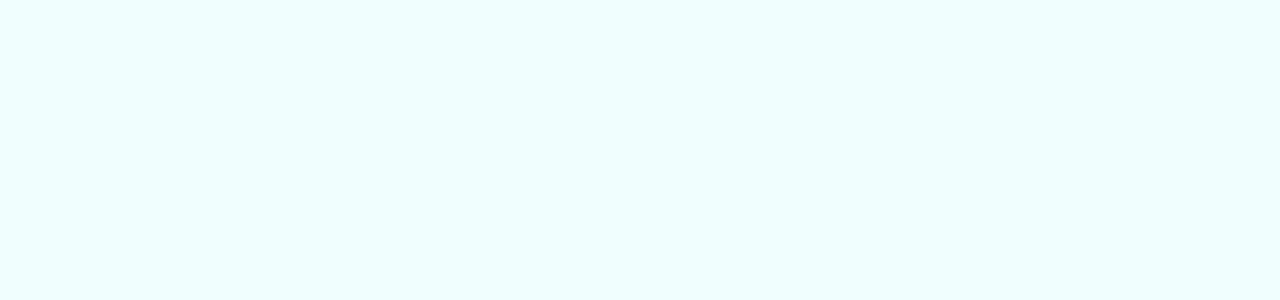
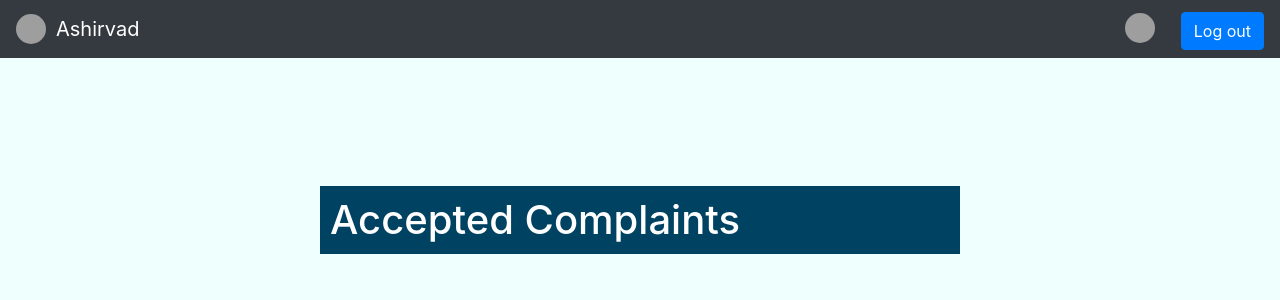
Before and after one commit to Amar-Pratap-Singh/AshirvadProject, a React (Create React App) app in the folder Frontend/: page /view-accepted-complaints in a window 1280 px wide. Before the commit this address had no page. Shown: the top 300 px of the page. Built offline with nearby package versions, Linux system fonts and the light colour scheme; grey boxes are pictures that could not be loaded.

Commit message:
Add files via upload

```diff
--- a/Frontend/src/App.js
+++ b/Frontend/src/App.js
@@ -9,6 +9,7 @@ import ManagerDashboard from './Manager/dashboard';
 import HomeScreenPage from './homeScreen';
 import ViewComplaintHistory from './Customer/complaintHistory';
 import MyComplaints from './Plumber/myComplaints';
+import AcceptedComplaints from './Plumber/acceptedComplaints';
 import { Routes, Route, useNavigate } from 'react-router-dom';
 import { useState } from 'react';
 
@@ -24,6 +25,10 @@ function App(props) {
   const [userComplaintsHistory, setUserComplaintsHistory] = useState([]);
   const [plumberAssignedComplaints, setPlumberAssignedComplaints] = useState([]);
   const [plumberAssignedComplaintIDs, setPlumberAssignedComplaintsIDs] = useState([]);
+
+  const [plumberAcceptedComplaints, setPlumberAcceptedComplaints] = useState([]);
+  const [plumberAccepteddComplaintIDs, setPlumberAcceptedComplaintsIDs] = useState([]);
+
   const [customerUsername ,setCustomerUsername] = useState([]);
 
   function setUserDetails(username, contact, firstName, lastName, email){
@@ -42,6 +47,12 @@ function App(props) {
     setPlumberAssignedComplaintsIDs(assignedComplaintIDs);
     setCustomerUsername(customerUsername);
     setPlumberAssignedComplaints(assignedComplaints);
+  }
+
+  function setAcceptedComplaints(acceptedComplaints, acceptedComplaintIDs, customerUsername){
+    setPlumberAcceptedComplaints(acceptedComplaints);
+    setPlumberAcceptedComplaintsIDs(acceptedComplaintIDs);
+    setCustomerUsername(customerUsername);
   }
 
   // ************** Not needed *****************
@@ -74,16 +85,17 @@ function App(props) {
       <Route exact path="sign-up-page" element={<SignUp setUserDetails={setUserDetails} navigator={navigator}/>}></Route>
       <Route exact path="login-page" element={<SignIn setUserDetails={setUserDetails} navigator={navigator}/>}></Route>
       <Route exact path="register-new-role" element={<RegisterNewRole setUserDetails={setUserDetails} navigator={navigator}/>}></Route>
+
+     {/* Customer */}
       <Route exact path="customer-dashboard" element={<CustomerDashboard logOut={logOut} setComplaintsHistory={setComplaintsHistory}  userDetails={{userName, userContact, userFirstName, userLastName, userEmail}} navigator={navigator}/>}></Route>
-
-      {/* After a complaint is raised, complaintHistory should update, for that passing {setComplaintHistory} */}
       <Route exact path="raise-complaint" element={<RaiseComplaint logOut={logOut} userDetails={{userName, userContact, userFirstName, userLastName, userEmail}} navigator={navigator}/>}></Route>
       <Route exact path="view-complaint-history" element={<ViewComplaintHistory logOut={logOut} userComplaintsHistory={userComplaintsHistory} userDetails={{userName, userContact, userFirstName, userLastName, userEmail}} navigator={navigator}/>}></Route>
 
 
       {/* Plumber */}
-      <Route exact path="plumber-dashboard" element={<PlumberDashboard logOut={logOut} customers={customerUsername} setAssignedComplaints={setAssignedComplaints} userDetails={{userName, userContact, userFirstName, userLastName, userEmail}} navigator={navigator}/>}></Route>
+      <Route exact path="plumber-dashboard" element={<PlumberDashboard logOut={logOut} customers={customerUsername} setAcceptedComplaints={setAcceptedComplaints} setAssignedComplaints={setAssignedComplaints} userDetails={{userName, userContact, userFirstName, userLastName, userEmail}} navigator={navigator}/>}></Route>
       <Route exact path="my-complaints" element={<MyComplaints logOut={logOut} customers={customerUsername} assignedComplaintIDs={plumberAssignedComplaintIDs} assignedComplaints={plumberAssignedComplaints} userDetails={{userName, userContact, userFirstName, userLastName, userEmail}} navigator={navigator}/>}></Route>
+      <Route exact path="view-accepted-complaints" element={<AcceptedComplaints logOut={logOut} customers={customerUsername} acceptedComplaintIDs={plumberAccepteddComplaintIDs} acceptedComplaints={plumberAcceptedComplaints} userDetails={{userName, userContact, userFirstName, userLastName, userEmail}} navigator={navigator}/>}></Route>
 
 
       {/* Manager */}
--- /dev/null
+++ b/Frontend/src/Card.js
@@ -0,0 +1,22 @@
+import { React } from 'react';
+
+function Card(props){
+
+    function clicked(){
+        alert(props.complaintID);
+    }
+
+
+    return (
+        <div class="card accepted-complaints" onClick={clicked}>
+            <h5 class="card-header">Complaint ID: {props.complaintID}</h5>
+            <div class="card-body">
+                <h5 class="card-title">Raised By: {props.customerUsername}</h5>
+                <p class="card-text">{props.complaint}</p>
+                {/* <button class="btn btn-primary">Accept</button> */}
+            </div>
+        </div>
+    );
+}
+
+export default Card;
--- a/Frontend/src/ComplaintCard.js
+++ b/Frontend/src/ComplaintCard.js
@@ -7,8 +7,6 @@ function ComplaintCard(props){
 
         const updatedComplaints = props.complaints.filter((_, i) => i !== props.index);
         const updatedComplaintIDs = props.complaintIDs.filter((_, i) => i !== props.index);
-
-
 
         const complaintID = props.complaintID;
         const plumberUsername = props.plumberUsername;
--- /dev/null
+++ b/Frontend/src/Plumber/acceptedComplaints.js
@@ -0,0 +1,31 @@
+import { React } from 'react';
+import Navbar from '../Navbar';
+import Card from '../Card';
+
+function AcceptedComplaints(props){
+
+    return (
+        <div>
+            <Navbar props={props}/>
+
+            <div class="center_div">
+                <h1>Accepted Complaints</h1>
+
+                {props.acceptedComplaints.map((complaint, index) => (
+                    <div>
+                        <Card
+                        index={index}
+                        customerUsername={props.customers[index]}
+                        complaintID={props.acceptedComplaintIDs[index]}
+                        complaint={complaint} />
+                        <br></br>
+                    </div>
+                ))}
+
+            </div>
+        </div>
+
+    );
+}
+
+export default AcceptedComplaints;
--- a/Frontend/src/Plumber/dashboard.js
+++ b/Frontend/src/Plumber/dashboard.js
@@ -1,6 +1,6 @@
 import React from 'react';
 import Navbar from '../Navbar';
-import { useState } from 'react';
+// import { useState } from 'react';
 
 function PlumberDashboard(props){
 
@@ -34,6 +34,37 @@ function PlumberDashboard(props){
 
     }
 
+
+    function directAcceptedComplaint(){
+
+        const form = document.getElementById("dashboard");
+        form.addEventListener('submit', viewAcceptedComplaint);
+
+        async function viewAcceptedComplaint(event){
+            event.preventDefault();
+
+            const username = props.userDetails.userName;
+
+            // console.log("Username: ", username);
+
+            const result = await fetch("http://localhost:8080/ViewAcceptedComplaints", {
+                method: "POST",
+                headers: {
+                  "Content-Type": "application/json",
+                },
+                body: JSON.stringify({
+                    username
+                })
+            }).then((res) => res.json());
+
+            console.log(result.status);
+
+            props.setAcceptedComplaints(result.acceptedComplaintArray, result.acceptedComplaintIDs, result.customerUsernames);
+            props.navigator('view-accepted-complaints', false);
+        }
+
+    }
+
     return (
         <div>
             <Navbar props={props}/>
@@ -42,7 +73,7 @@ function PlumberDashboard(props){
                 <h1>Dashboard</h1>
                 <form id="dashboard">
                     <button onClick={directViewComplaint} name="DirectViewComplaint" type="submit" class="submit-btn btn btn-primary">My Complaints</button>
-                    {/* <button onClick={directViewComplaint} name="DirectViewComplaint" type="submit" class="submit-btn btn btn-primary">My Complaints</button> */}
+                    <button onClick={directAcceptedComplaint} name="DirectAcceptedComplaint" type="submit" class="submit-btn btn btn-primary">Accepted Complaints</button>
                 </form>
             </div>
         </div>
--- a/Frontend/src/index.css
+++ b/Frontend/src/index.css
@@ -44,3 +44,7 @@ form{
 .drop-down-menu{
     display: inline;
 }
+
+.accepted-complaints{
+
+}
```
